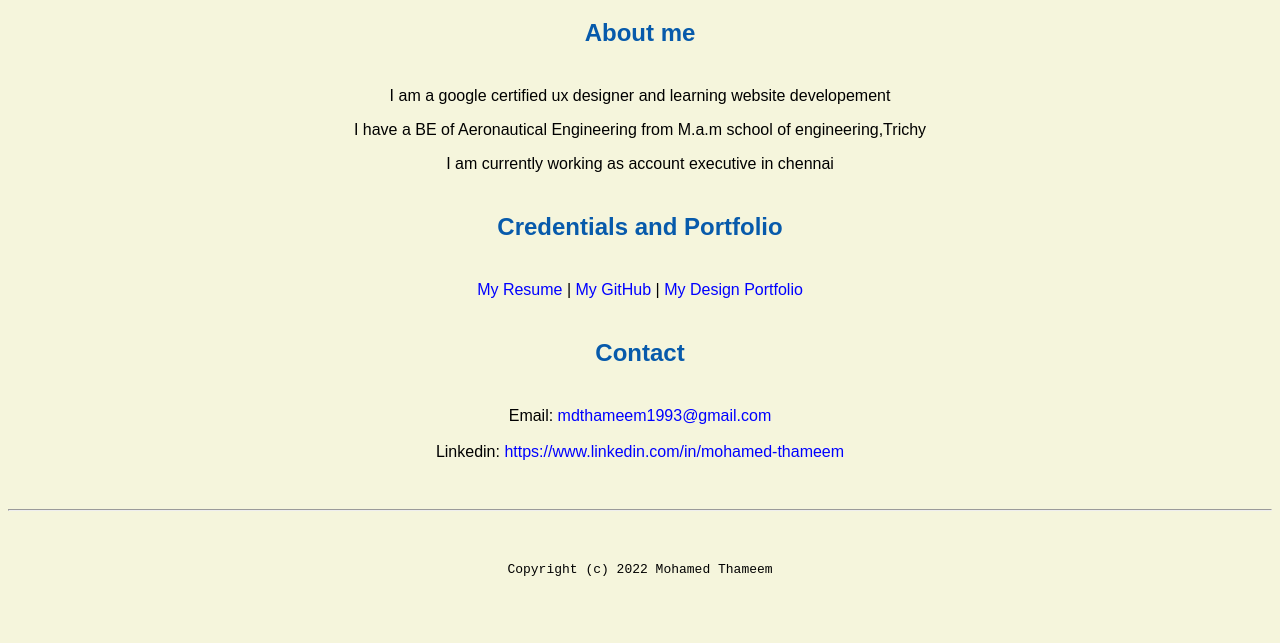
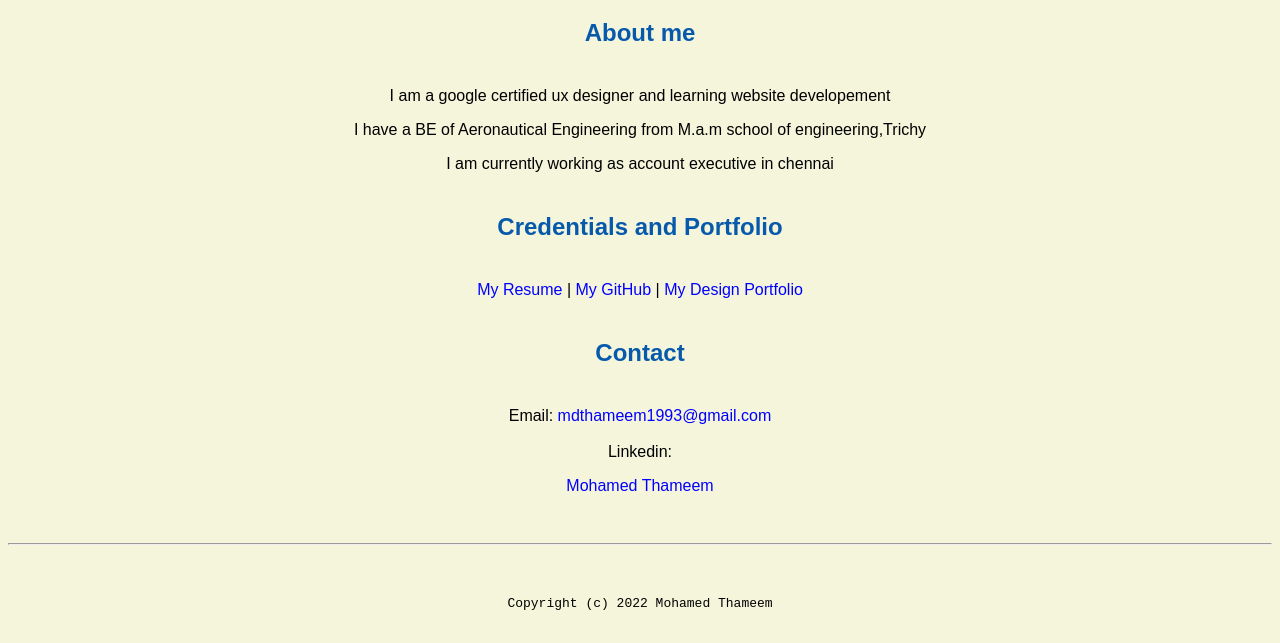
Before and after one commit to Mohamedthameemau5/Mohamedthameem.github.io, a plain HTML site: page index.html in a window 1280 px wide. Shown: the part 402-1045 px from the top of the page. Before the commit the page ends 1011 px from the top, so only its background shows below. Drawn offline with Linux system fonts and the light colour scheme.

Commit message:
Update index.html

```diff
--- a/index.html
+++ b/index.html
@@ -26,7 +26,8 @@
     <p><a href="resume.html">My Resume</a> | <a href="https://github.com/Mohamedthameemau5">My GitHub</a> | <a href="https://www.behance.net/mohamedthameem">My Design Portfolio</a></p>
     <h2>Contact</h2>
 
-    <p>Email: <a href="mailto:mdthameem1993@gmail.com">mdthameem1993@gmail.com</a> <br> <br>Linkedin: <a href="https://www.linkedin.com/in/mohamed-thameem/" target="_blank">https://www.linkedin.com/in/mohamed-thameem</a></p>
+    <p>Email: <a href="mailto:mdthameem1993@gmail.com">mdthameem1993@gmail.com</a> <br> <br>Linkedin: <div class="badge-base LI-profile-badge" data-locale="en_US" data-size="medium" data-theme="light" data-type="VERTICAL" data-vanity="mohamed-thameem" data-version="v1"><a class="badge-base__link LI-simple-link" href="https://in.linkedin.com/in/mohamed-thameem?trk=profile-badge">Mohamed Thameem</a></div>
+              </p>
 
   </body>
 
```
